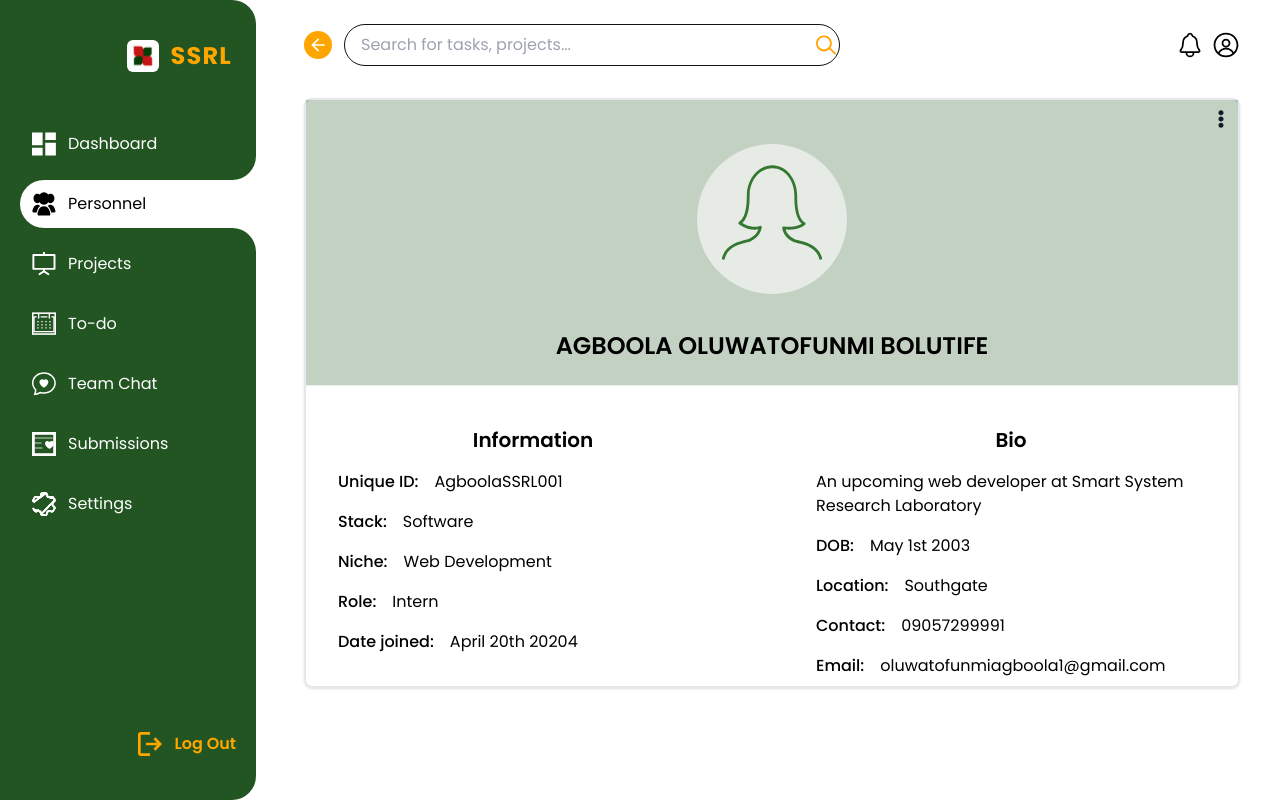
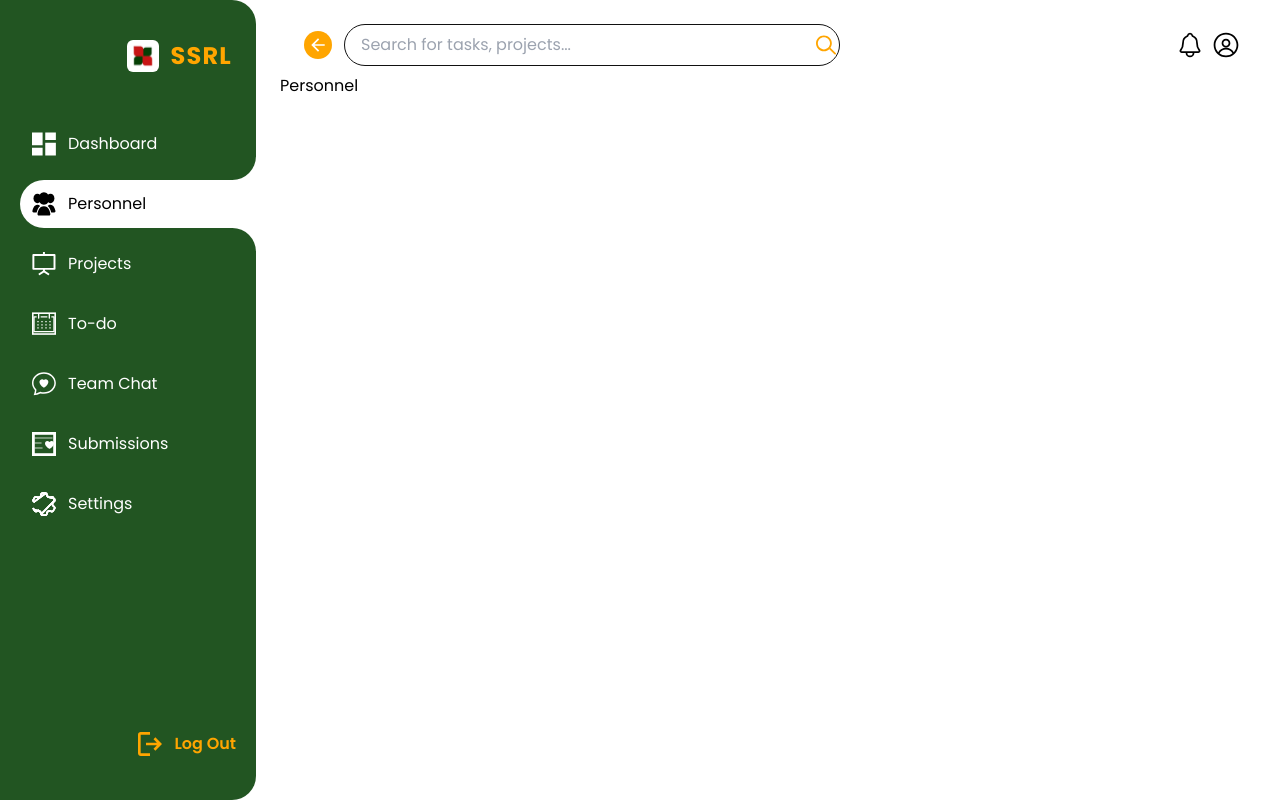
Before and after one commit to SmartSystemLab/SSRL-lab-app, a React (Vite) app: page /home/personnel in a window 1280 px wide. Built offline with nearby package versions, Linux system fonts and the light colour scheme.

Commit message:
reconfig 1

```diff
--- a/src/components/DropDownMenu.jsx
+++ b/src/components/DropDownMenu.jsx
@@ -6,6 +6,7 @@ import Suspend from '../assets/Suspend.svg'
 
 const DropDownMenu = () => {
     const [isMenuOpen, setIsMenuOpen] = useState(false);
+
 
     const toggleMenu = () => setIsMenuOpen(!isMenuOpen);
     return (
@@ -26,6 +27,7 @@ const DropDownMenu = () => {
                             </button>
 
 
+
                                         <button className="flex items-center w-full gap-2 px-4 py-2 text-sm text-gray-700 hover:bg-gray-100">
                                             <img src={Suspend} alt="Suspend" className="w-4 h-4 " />
                                             <span>Suspend</span>
@@ -36,6 +38,8 @@ const DropDownMenu = () => {
                                             <img src={Remove} alt="Delete" className="w-4 h-4 " />
                                             <span>Delete</span>
                                         </button>
+
+
                         </div>
                     </div>
                 )}
--- a/src/components/SideNav.jsx
+++ b/src/components/SideNav.jsx
@@ -42,7 +42,7 @@ const SideNav = () => {
               className={({ isActive }) =>
                 [
                   isActive ? "activeText activeImg" : "hover:bg-navBg1",
-                  "flex items-center gap-3 p-3 rounded-md transition-all duration-200",
+                  "flex items-center gap-3 p-3 rounded-md transition-colors duration-200",
                 ].join(" ")
               }
               key={text}
@@ -52,7 +52,7 @@ const SideNav = () => {
                   <img
                     src={img}
                     alt={text}
-                    className={`w-6 h-6 transition-all duration-200 ease-in ${isActive ? 'brightness-0' : ''
+                    className={`w-6 h-6 transition-all duration-100 ease-in ${isActive ? 'brightness-0' : ''
                       }`}
                   />
                   <span className="text-sm md:text-base">{text}</span>
--- a/src/output.css
+++ b/src/output.css
@@ -740,6 +740,10 @@ video {
   height: 100%;
 }
 
+.h-screen {
+  height: 100vh;
+}
+
 .max-h-screen {
   max-height: 100vh;
 }
@@ -1421,6 +1425,10 @@ video {
 
 .duration-300 {
   transition-duration: 300ms;
+}
+
+.duration-100 {
+  transition-duration: 100ms;
 }
 
 .ease-in {
--- a/src/pages/Personnel/Personnel.jsx
+++ b/src/pages/Personnel/Personnel.jsx
@@ -1,45 +1,10 @@
-import DropDownMenu from "../../components/DropDownMenu"
-import Avatar from "../../assets/Avatar.svg"
-import Backdrop from "../../assets/Backdrop.svg"
+
 
 const Personnel = () => {
     return (
-        <div className="p-6 mx-auto max-h-screen h-full  rounded-lg">
-            <div className="border-2 shadow rounded-lg h-full">
-                <div className="relative flex flex-col justify-center items-center p-6 gap-4"
-                    style={{ backgroundImage: `url(${Backdrop})`, backgroundRepeat: 'no-repeat', backgroundPosition: 'center', backgroundSize: 'cover' }}>
-
-                    <DropDownMenu />
-                    <img src={Avatar} alt='avatar' className="m-5" />
-                    <p className="font-semibold text-2xl uppercase">Agboola Oluwatofunmi Bolutife</p>
-                </div>
-                <div className="flex justify-center mt-8 gap-10 p-2">
-                    <div className="w-1/2 space-y-4">
-                        <p className=" text-xl font-semibold text-center">Information</p>
-                        <div className="px-6 space-y-4">
-                            <p className="flex gap-4"><span className=" font-medium ">Unique ID:</span> AgboolaSSRL001</p>
-                            <p className="flex gap-4"><span className=" font-medium ">Stack:</span> Software</p>
-                            <p className="flex gap-4"><span className=" font-medium">Niche:</span> Web Development</p>
-                            <p className="flex gap-4"><span className=" font-medium">Role:</span> Intern</p>
-                            <p className="flex gap-4"><span className=" font-medium">Date joined:</span> April 20th 20204</p>
-
-                        </div>
-                    </div>
-                    <div className="w-1/2 space-y-4">
-                        <p className=" text-xl font-semibold text-center">Bio</p>
-                        <div className="px-6 space-y-4 ">
-                            <p>An upcoming web developer at Smart System Research Laboratory</p>
-                            <p className="flex gap-4"><span className=" font-medium">DOB:</span> May 1st 2003</p>
-                            <p className="flex gap-4"><span className=" font-medium">Location:</span> Southgate</p>
-                            <p className="flex gap-4"><span className=" font-medium">Contact:</span> 09057299991</p>
-                            <p className="flex gap-4"><span className=" font-medium">Email:</span> oluwatofunmiagboola1@gmail.com</p>
-                        </div>
-
-                    </div>
-                </div >
-            </div >
-
-        </div >
+        <div className="">
+            Personnel
+        </div>
     )
 }
 
--- a/src/pages/dashboard/Profile.jsx
+++ b/src/pages/dashboard/Profile.jsx
@@ -4,8 +4,8 @@ import Backdrop from "../../assets/Backdrop.svg"
 
 const Profile = () => {
     return (
-        <div className="p-6 mx-auto rounded-lg  max-w-6xl">
-            <div className="border-2 shadow rounded-lg">
+        <div className="p-6 mx-auto rounded-lg max-w-6xl h-screen">
+            <div className="border-2 shadow rounded-lg h-full">
                 <div className="relative flex flex-col justify-center items-center p-6 gap-4"
                     style={{ backgroundImage: `url(${Backdrop})`, backgroundRepeat: 'no-repeat', backgroundPosition: 'center', backgroundSize: 'cover' }}>
 
```
Lines whose indentation alone changed are shown as unchanged.
